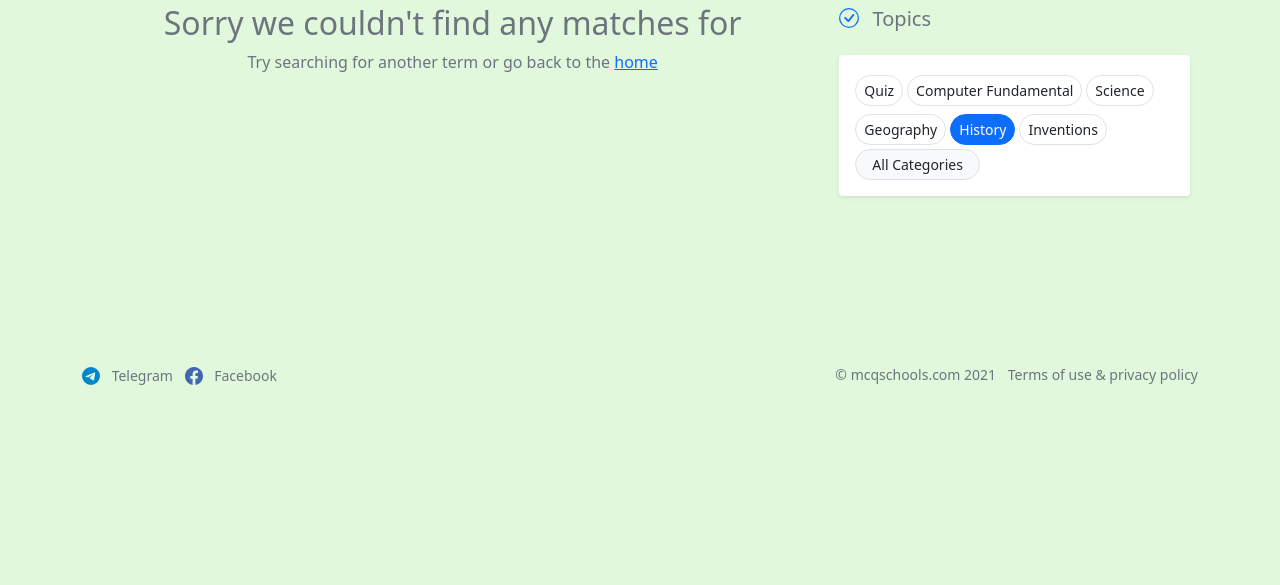
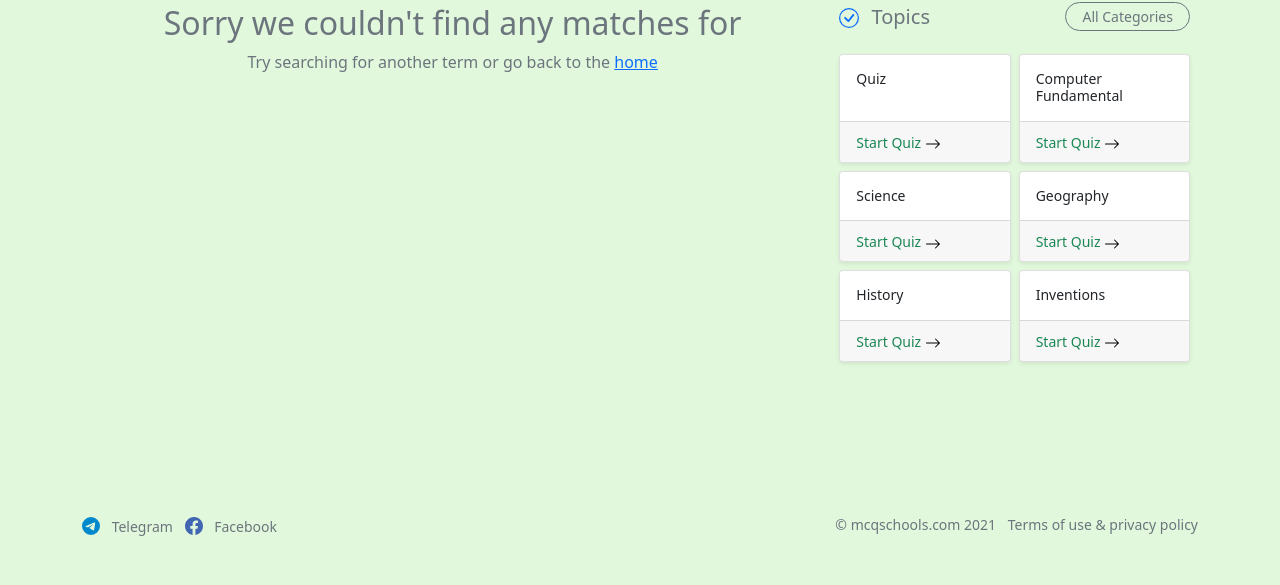
Before and after one commit to abhijit0014/mcqschools, a PHP site: page /category/quiz/ in a window 1280 px wide. Shown: the part 393-978 px from the top of the page. Before the commit the page ends 778 px from the top, so only its background shows below. Run offline with PHP 8.4, Linux system fonts and the light colour scheme; data that the repository does not hold is empty.

Commit message:
design fix

```diff
--- a/template/quiz.html
+++ b/template/quiz.html
@@ -32,7 +32,7 @@
     <div class="container mt-4 mb-5">
 
         <div class="row ps-2 pe-2">
-            <div class="col-12 col-md-8 mb-3">
+            <div class="col-12 col-md-8 mb-4">
 
                 <div class="d-none" id="quizWindow">
 
@@ -223,8 +223,6 @@
 
                     </div>
 
-
-
                 </div>
 
                 <!-- not found -->
@@ -250,15 +248,22 @@
             <div class="col-12 col-md-4" id="topicWindow">
 
                 <!--topic list-->
-                <div class="h5 mb-4 text-secondary">
-                    <span style="vertical-align: 0.125em;" class="pe-2">
-                        <img src="/template/icon/topic.svg" width="20px" alt="topic">
-                    </span>
-                    <span>Topics </span>
+                <div class=" mb-4 text-secondary">
+                    <div class="d-flex">
+                        <div class="flex-fill">
+                            <span style="vertical-align: 0.125em;" class="pe-2">
+                                <img src="/template/icon/topic.svg" width="20px" alt="topic">
+                            </span>
+                            <span class="h5">Topics </span>
+                        </div>
+                        <div class="flex-fill text-end">
+                            <a href="/category/browse" class="small h6 text-decoration-none text-secondary border border-secondary rounded-pill p-1 ps-3 pe-3 mt-1">All Categories</a>
+                        </div>
+                    </div>
                 </div>
 
-                <div class="shadow-sm rounded bg-white p-3 mb-3">
-                    <div class="" id="topicList"></div>
+                <div class="">
+                    <div class="row row-cols-3 row-cols-md-2 row-cols-lg-2 g-2" id="topicList"></div>
                 </div>
 
             </div>
@@ -589,7 +594,14 @@
             config_categories.forEach(item => {
                 $("#topicList").append(getTopicHtml(item));
             });
-            $("#topicList").append('<a href="/category/browse" class="btn btn-sm border bg-light rounded-pill d-md-block d-lg-inline-block ps-3 pe-3">All Categories</a>');
+        }
+
+        function getTopicHtml(item) {
+            str = '<div class="col"> <a href="/category/quiz/#url" class="text-decoration-none text-dark"> <div class="card h-100 shadow-sm"> <div class="card-body"> <p class="h6 m-0 small">#title</p> </div> <div class="card-footer">  <span class="text-success h6 m-0 small">Start Quiz <img src="/template/icon/next.svg" alt=""></span> </div> </div> </a> </div>';
+            str = str.replace("#url",item.replaceAll(" ", "-"));
+            str = str.replace("#title",item);
+            //if (current_category === item)
+            return str;
         }
 
         function shuffle(array) {
@@ -748,7 +760,7 @@
 
 
         // topic template
-        function getTopicHtml(item) {
+        function getTopicHtmll(item) {
             if (current_category === item)
                 return '<a href="#" class="btn btn-primary btn-sm rounded-pill mt-1 mb-1 me-1 d-md-block d-lg-inline-block">' + item + '</a>';
             else
--- a/template/static/header.html
+++ b/template/static/header.html
@@ -8,8 +8,7 @@
                 <div class="col-9 col-sm-4 col-md-3 h4 mb-0 pt-2 pb-2">
                     <a href="/" class="text-decoration-none">
                         <div class="text-white">
-                            <span class="fw-bold h2">mcQ</span>
-                            <span class="fs-6">Schools</span>
+                            <span class="fw-bold h2">mcQ</span><span class="fs-6">Schools</span>
                         </div>
                     </a>
                 </div>
```
Also changed, not shown: template/static/alert.php (+16 -15 lines).
